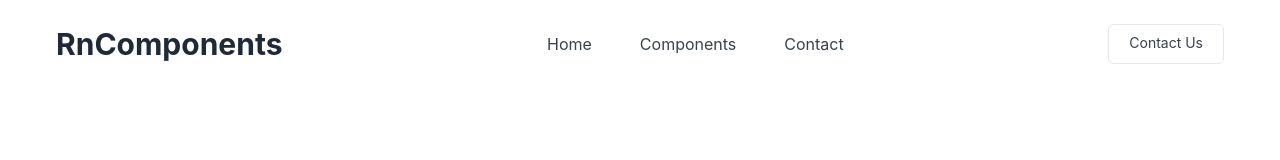
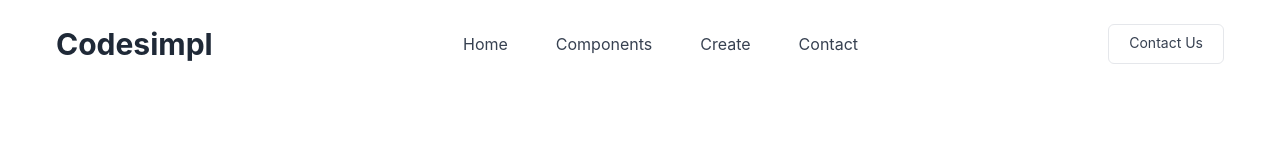
Before and after one commit to Ngenome/react-native-component-store, a Next.js app: page / in a window 1280 px wide. Shown: the top 160 px of the page. Built offline with nearby package versions, Linux system fonts and the light colour scheme; grey boxes are pictures that could not be loaded.

Commit message:
nav -add component add

```diff
--- a/pages/index.tsx
+++ b/pages/index.tsx
@@ -34,9 +34,9 @@ export default function Home() {
               <div>
                 <a
                   className="text-2xl font-bold text-gray-800 dark:text-white lg:text-3xl hover:text-gray-700 dark:hover:text-gray-300"
-                  href="#"
+                  href="/"
                 >
-                  RnComponents
+                  Codesimpl
                 </a>
               </div>
 
@@ -67,12 +67,16 @@ export default function Home() {
                   Components
                 </a>
               </Link>
+              <Link href="/components">
+                <a className="text-gray-700 dark:text-gray-200 lg:px-6 dark:hover:text-blue-400 hover:text-blue-500">
+                  Create
+                </a>
+              </Link>
               <Link href="#contact">
                 <a className="text-gray-700 dark:text-gray-200 lg:px-6 dark:hover:text-blue-400 hover:text-blue-500">
                   Contact
                 </a>
               </Link>
-
               {/* <a
                 className="text-gray-700 dark:text-gray-200 lg:px-6 dark:hover:text-blue-400 hover:text-blue-500"
                 href="#"
```
